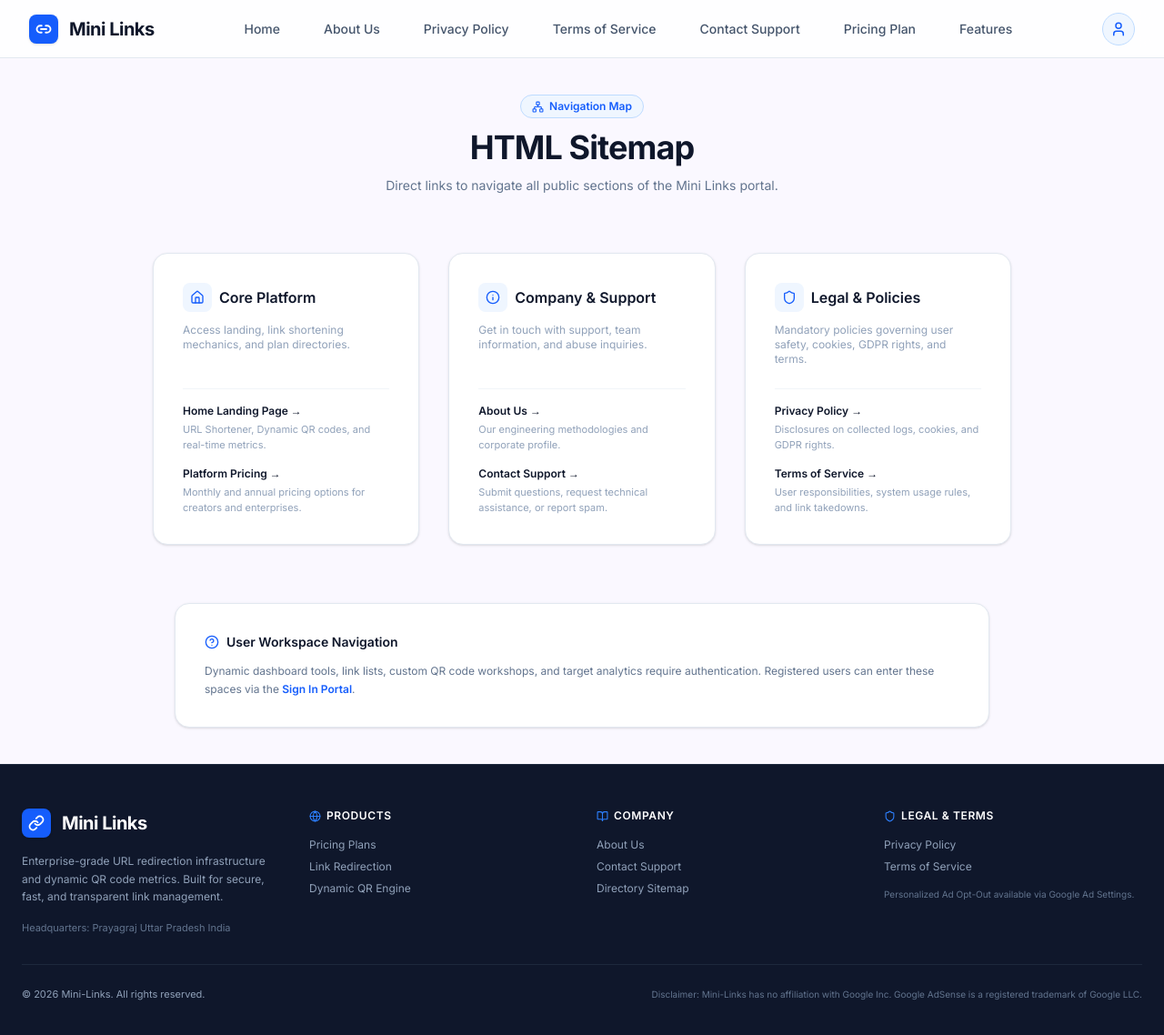
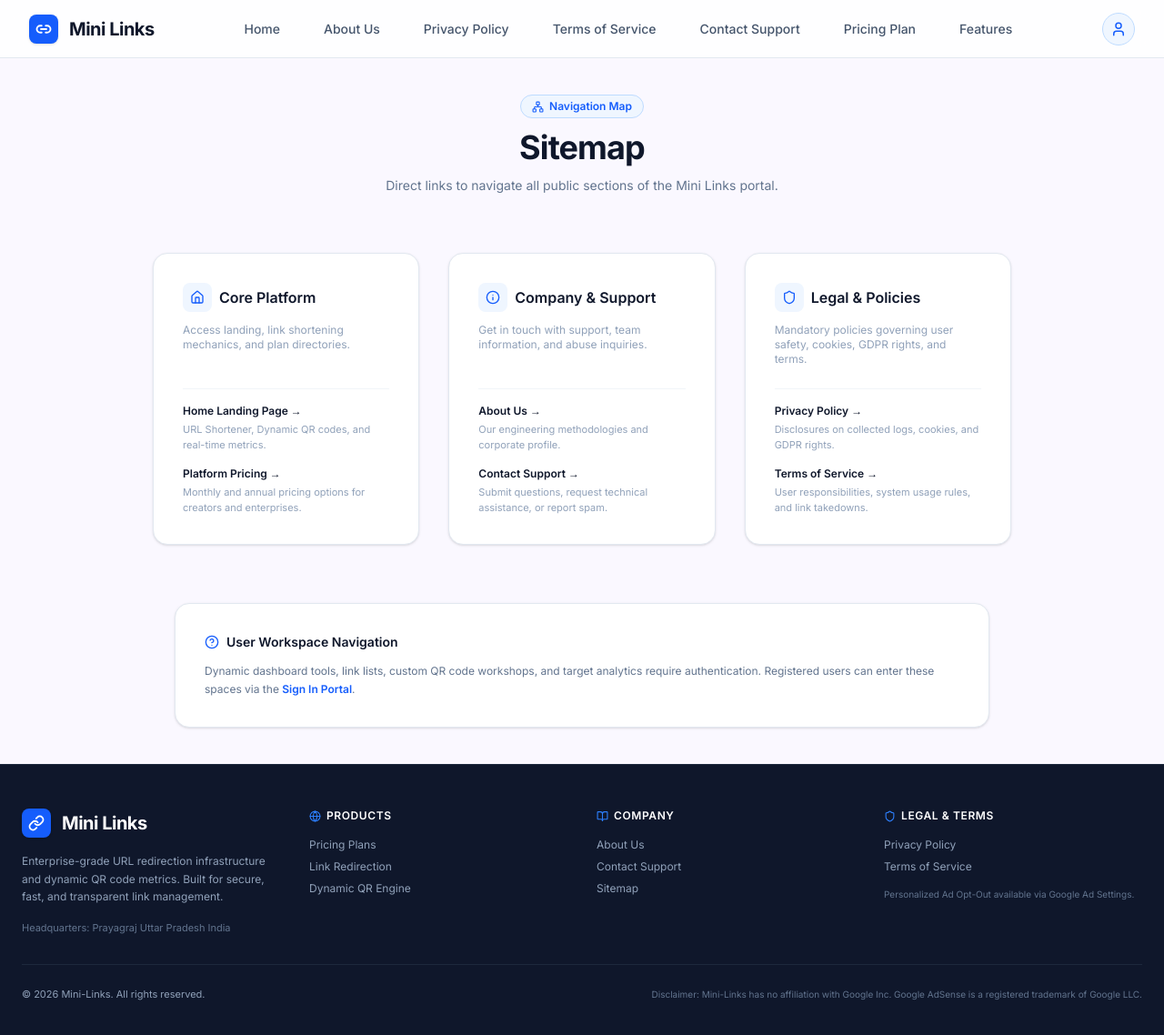
Before and after one commit to hashcode-dev/mini-links, a React (Vite) app: page /sitemap in a window 1280 px wide. Shown: the top 1138 px of the page at 91% size. Built offline with nearby package versions, Linux system fonts and the light colour scheme.

Commit message:
XXX-00000: Fixing header and footer

```diff
--- a/src/App.tsx
+++ b/src/App.tsx
@@ -46,7 +46,7 @@ function PageMetaManager() {
       '/contact': 'Contact Support | Submit Link Abuse & Inquiries',
       '/privacy-policy': 'Privacy Policy | Data Collection, Cookies & GDPR Disclosure',
       '/terms-of-service': 'Terms of Service | User Conduct & Redirect Liability Agreements',
-      '/sitemap': 'HTML Sitemap | Browse Mini-Links Public Directory',
+      '/sitemap': 'Sitemap | Browse Mini-Links Public Directory',
     };
 
     const descriptionMap: Record<string, string> = {
--- a/src/components/Footer.tsx
+++ b/src/components/Footer.tsx
@@ -68,7 +68,7 @@ export default function Footer() {
             </li>
             <li>
               <Link to="/sitemap" className="text-slate-400 hover:text-white transition-colors">
-                Directory Sitemap
+                Sitemap
               </Link>
             </li>
           </ul>
--- a/src/pages/SitemapPage.tsx
+++ b/src/pages/SitemapPage.tsx
@@ -41,7 +41,7 @@ export default function SitemapPage() {
           <Network size={13} />
           <span>Navigation Map</span>
         </div>
-        <h1 className="text-3xl md:text-4xl font-bold text-slate-900 tracking-tight">HTML Sitemap</h1>
+        <h1 className="text-3xl md:text-4xl font-bold text-slate-900 tracking-tight">Sitemap</h1>
         <p className="text-sm text-slate-500">Direct links to navigate all public sections of the Mini Links portal.</p>
       </div>
 
```
